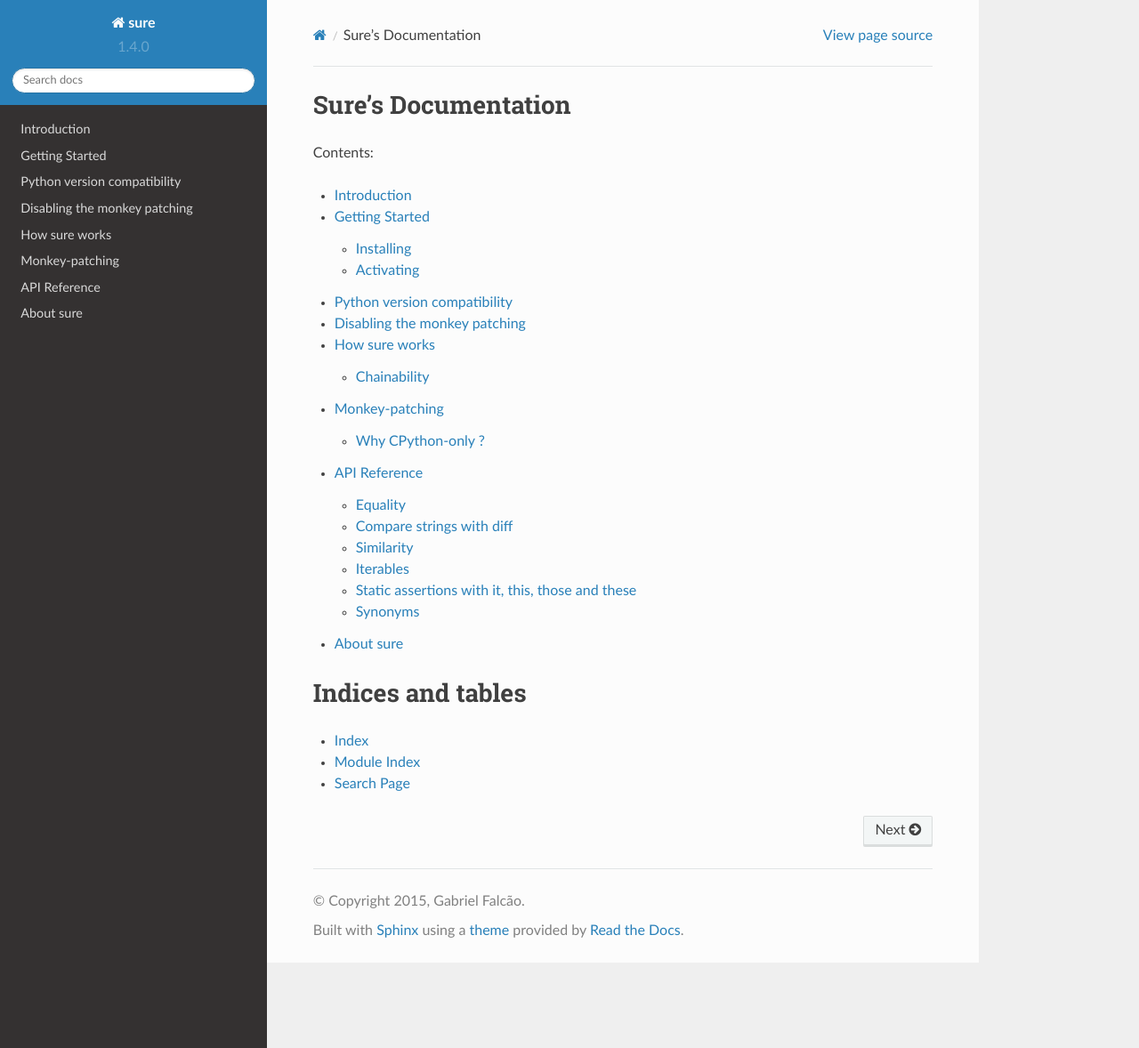
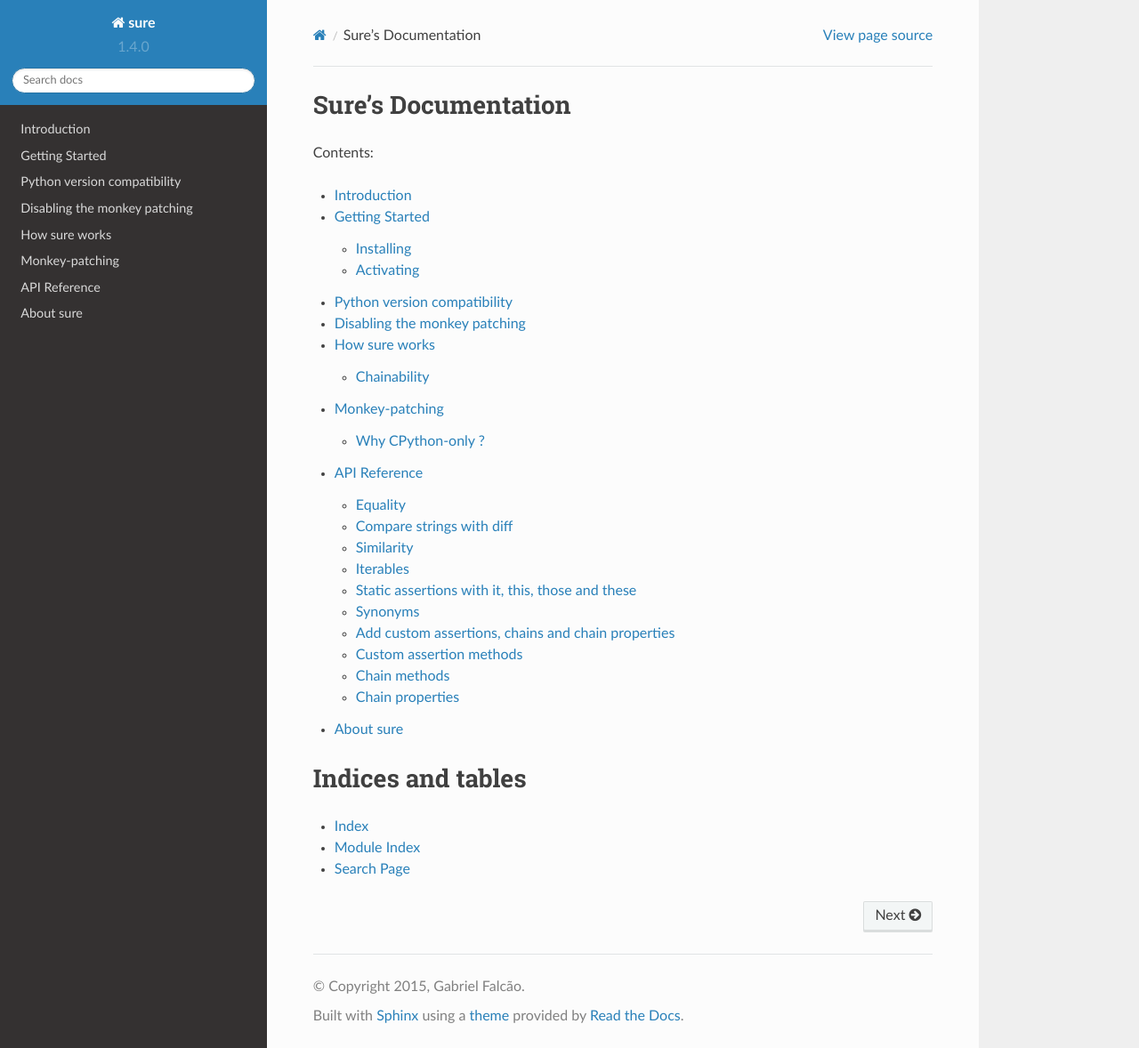
Before and after one commit to gabrielfalcao/sure, a Sphinx documentation site: the page built from docs/source/index.rst, in a window 1280 px wide and 1178 px high. Shown: the whole window at 89% size. Built offline with Sphinx 7.4.7 and the Read the Docs theme 2.0.0, drawn with Linux system fonts in a browser that asks for light colours; formulas are drawn with MathJax 3; part of the change alters nothing that is shown.

Commit message:
Document the ways to extend sure assertions

```diff
--- a/docs/source/api-reference.rst
+++ b/docs/source/api-reference.rst
@@ -646,3 +646,126 @@ or your continuous-integration server.
 
 .. automodule:: sure.old
    :members:
+
+Add custom assertions, chains and chain properties
+--------------------------------------------------
+
+``sure`` allows to add custom assertion methods, chain methods and chain properties.
+
+Custom assertion methods
+------------------------
+
+By default ``sure`` comes with a good amount of *assertion methods*. For example:
+
+- ``equals()``
+- ``within()``
+- ``contains()``
+
+And plenty more.
+
+However, in some cases it makes sense to add custom *assertion methods* to improve the test experience.
+
+Let's assume you want to test your web application. Somewhere there is a ``Response`` class with a ``return_code`` property. We could do the following:
+
+.. code:: python
+
+   response = Response(...)
+   response.return_code.should.be.equal(200)
+
+This is already quiet readable, but wouldn't it be awesome do to something like this:
+
+.. code:: python
+
+   response = Response(...)
+   response.should.have.return_code(200)
+
+To achieve this the custom assertion methods come into play:
+
+.. code:: python
+
+   from sure import assertion
+
+   @assertion
+   def return_code(self, expected_return_code):
+       if self.negative:
+           assert expected_return_code != self.obj.return_code, \
+               'Expected return code matches'
+       else:
+           assert expected_return_code == self.obj.return_code, \
+               'Expected return code does not match'
+
+
+   response = Response(...)
+   response.should.have.return_code(200)
+
+
+I'll admit you have to write the assertion method yourself, but the result is a great experience you don't want to miss.
+
+
+Chain methods
+-------------
+
+*chain methods* are similar to *assertion methods*. The only difference is that the *chain methods*, as the name implies, can be chained with further chains or assertions:
+
+.. code:: python
+
+   from sure import chain
+
+   @chain
+   def header(self, header_name):
+       # check if header name actually exists
+       self.obj.headers.should.have.key(header_name)
+       # return header value
+       return self.obj.headers[header_name]
+
+
+   response = Response(200, headers={'Content-Type': 'text/python'})
+   response.should.have.header('Content-Type').equals('text/python')
+
+
+Chain properties
+----------------
+
+*chain properties* are simple properties which are available to build an assertion.
+Some of the default chain properties are:
+
+- ``be``
+- ``to``
+- ``when``
+- ``have``
+- ...
+
+Use the ``chainproperty`` decorator like the following to build your own *chain*:
+
+.. code:: python
+
+   from sure import chainproperty, assertion
+
+
+   class Foo:
+       magic = 42
+
+
+   @chainproperty
+   def having(self):
+       return self
+
+
+   @chainproperty
+   def implement(self):
+       return self
+
+
+   @assertion
+   def attribute(self, name):
+       has_it = hasattr(self.obj, name)
+       if self.negative:
+           assert not has_it, 'Expected was that object {0} does not have attr {1}'.format(
+               self.obj, name)
+       else:
+           assert has_it, 'Expected was that object {0} has attr {1}'.format(
+               self.obj, name)
+
+   # Build awesome assertion chains
+   expect(Foo).having.attribute('magic')
+   Foo.doesnt.implement.attribute('nomagic')
```
